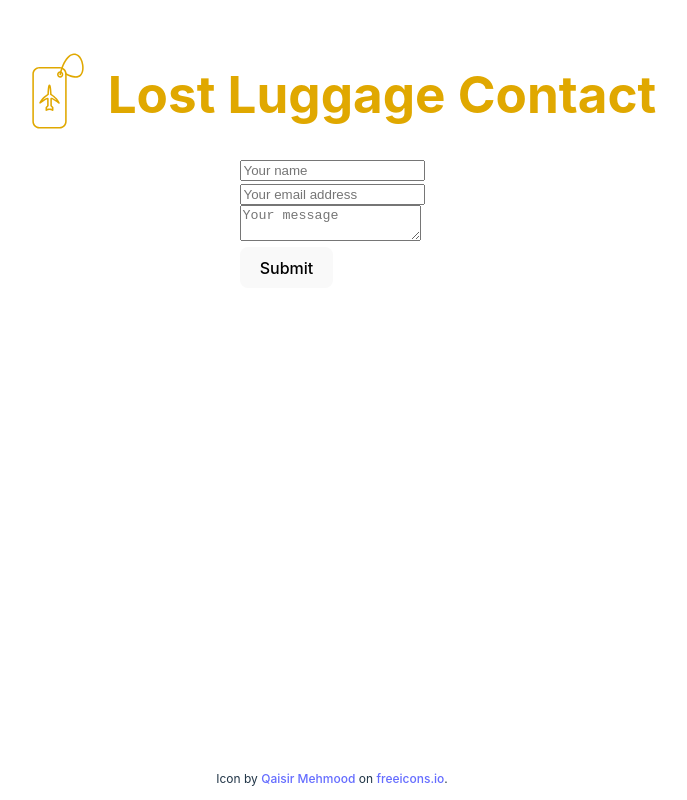
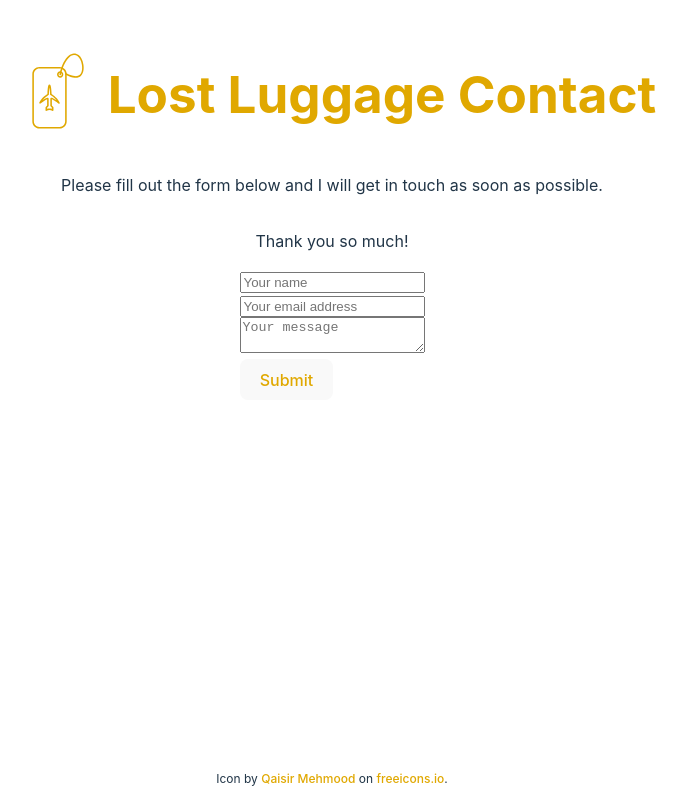
Before and after one commit to WatCodeDatCode/lost-contact, a Vue app: page / in a window 1280 px wide. Shown: the whole page, without its empty margins (308-995 px from the left). Built offline with nearby package versions, Linux system fonts and the light colour scheme.

Commit message:
update styling and linting

```diff
--- a/package.json
+++ b/package.json
@@ -12,9 +12,10 @@
     "build": "vue-tsc && vite build",
     "preview": "vite preview",
     "format": "prettier --write .",
-    "lint": "eslint . --ext .js,.jsx,.ts,.tsx,.vue"
+    "lint": "eslint . --ext .js,.jsx,.ts,.tsx,.vue --fix"
   },
   "dependencies": {
+    "eslint-plugin-prettier": "^5.0.0",
     "sass": "^1.64.2",
     "vue": "^3.3.4"
   },
--- a/src/components/ContactForm.vue
+++ b/src/components/ContactForm.vue
@@ -38,20 +38,20 @@ watch(formData, (value) => {
   <form @submit.prevent="sendMessage">
     <div class="form-input">
       <input
+        v-model="formData.name"
         class="form-input"
         type="text"
         name="name"
         placeholder="Your name"
-        v-model="formData.name"
       />
     </div>
     <div class="form-input">
       <input
+        v-model="formData.email"
         class="form-input"
         name="email"
         type="email"
         placeholder="Your email address"
-        v-model="formData.email"
       />
       <p v-if="errors.email" class="form-error-message">
         Please enter a valid email
@@ -59,9 +59,9 @@ watch(formData, (value) => {
     </div>
     <div class="form-input">
       <textarea
+        v-model="formData.message"
         name="message"
         placeholder="Your message"
-        v-model="formData.message"
       />
       <p v-if="errors.message" class="form-error-message">
         Please enter a message
@@ -73,4 +73,10 @@ watch(formData, (value) => {
   </form>
 </template>
 
-<style lang="sass" scoped></style>
+<style lang="sass" scoped>
+form
+  width: 100%
+
+input, textarea
+  width: 100%
+</style>
--- a/src/components/MainHeader.vue
+++ b/src/components/MainHeader.vue
@@ -9,6 +9,10 @@ import logoSrc from "@/assets/logo.svg";
     </div>
     <h1>Lost Luggage Contact</h1>
   </header>
+  <p>
+    Please fill out the form below and I will get in touch as soon as possible.
+  </p>
+  <p>Thank you so much!</p>
 </template>
 
 <style lang="sass" scoped>
--- a/src/style.sass
+++ b/src/style.sass
@@ -18,11 +18,11 @@ $primaryColor: #e0a800
 
 a
   font-weight: 500
-  color: #646cff
+  color: $primaryColor
   text-decoration: inherit
 
   &:hover
-    color: #535bf2
+    filter: brightness(150%)
 
 html, body
   height: 100%
@@ -50,9 +50,10 @@ button
   background-color: #1a1a1a
   cursor: pointer
   transition: border-color 0.25s
+  color: $primaryColor
 
   &:hover
-    border-color: #646cff
+    border-color: $primaryColor
 
   &:focus,
   &:focus-visible
@@ -84,7 +85,7 @@ footer
     background-color: #ffffff
 
   a:hover
-    color: #747bff
+    color: $primaryColor
 
   button
     background-color: #f9f9f9
```
Also changed, not shown: .eslintrc.js, 1 other file (tests, documents, lock files or other folders).
